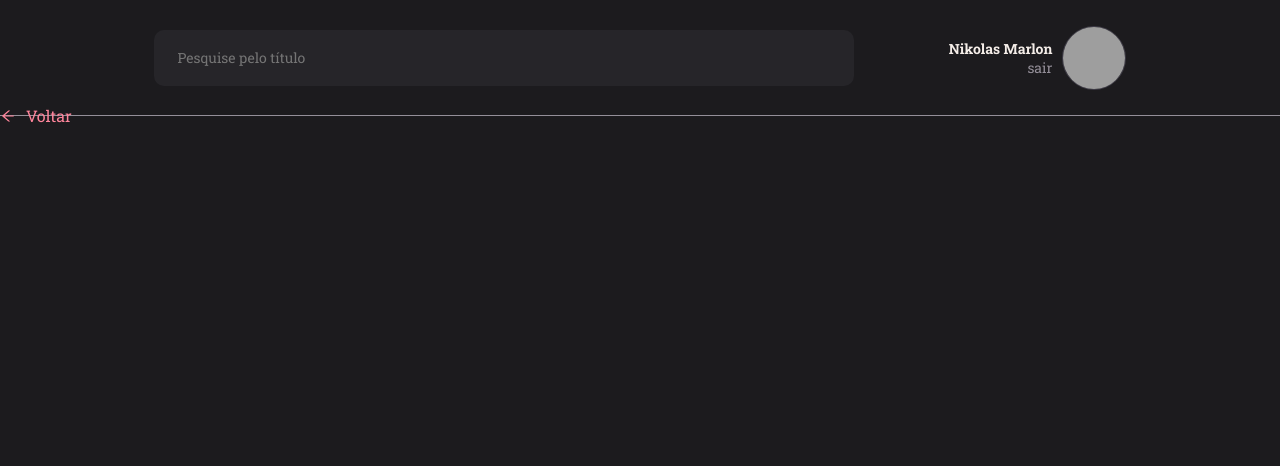
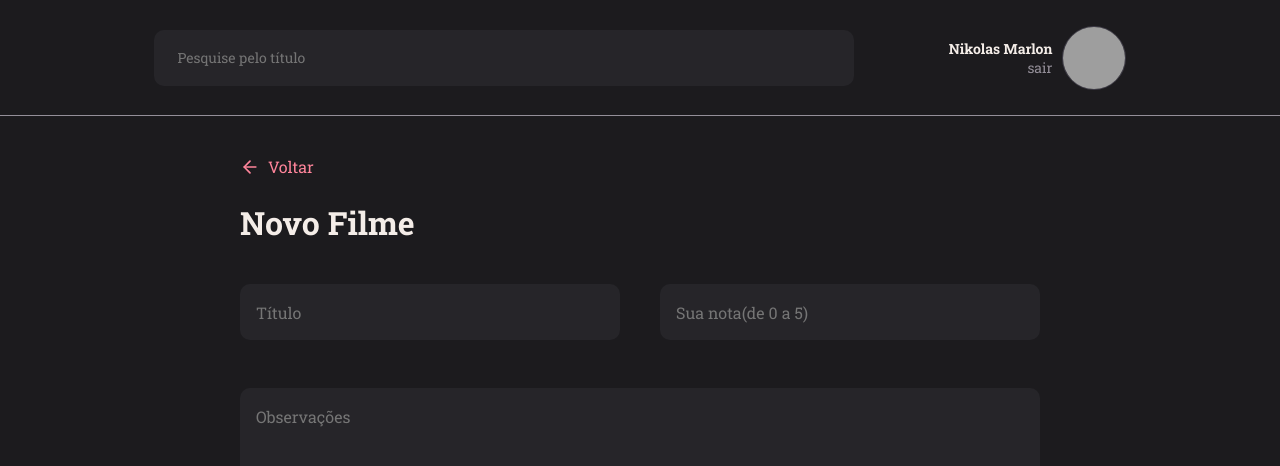
Before and after one commit to nikolasmarlon/Movies-notes, a React (Vite) app: page / in a window 1280 px wide. Shown: the top 466 px of the page. Built offline with nearby package versions, Linux system fonts and the light colour scheme; grey boxes are pictures that could not be loaded.

Commit message:
Componente Textarea

```diff
--- /dev/null
+++ b/src/components/Textarea/index.jsx
@@ -0,0 +1,10 @@
+import { Container } from "./styles";
+
+
+export function Textarea({ value, ...rest}){
+    return(
+        <Container {...rest}>
+            { value }
+        </Container>
+    )
+}
--- /dev/null
+++ b/src/components/Textarea/styles.js
@@ -0,0 +1,23 @@
+import styled from "styled-components";
+
+
+export const Container = styled.textarea`
+    width: 100%;
+    height: 280px;
+
+    background-color: ${( {theme} ) => theme.COLORS.BACKGROUND_700};
+    color: ${( {theme} ) => theme.COLORS.GRAY_600};
+
+    margin-bottom: 8px;
+    border-radius: 10px;
+    border: none;
+    resize: none;
+    margin-bottom: 10px;
+    padding: 16px;
+
+    padding: 18px 16px;
+
+    &:placeholder{
+            color: ${( {theme} ) => theme.COLORS.GRAY_600};
+    }
+`
--- a/src/pages/New/index.jsx
+++ b/src/pages/New/index.jsx
@@ -1,7 +1,9 @@
 import { Header } from "../../components/Header";
 import { ButtonText } from "../../components/ButtonText";
-import { Container } from "./styles";
-import { AiOutlineArrowLeft} from 'react-icons/ai'
+import { Input } from "../../components/Input";
+import { Container, Form } from "./styles";
+import { FiArrowLeft } from "react-icons/fi";
+import { Textarea } from "../../components/Textarea";
 
 
 
@@ -11,7 +13,24 @@ export function New(){
             <Header />
 
             <main>
-                <ButtonText icon={AiOutlineArrowLeft} title="Voltar" />
+
+                <Form>
+                    <header>
+                    <a href="#">
+                        <FiArrowLeft/>
+                        Voltar
+                    </a>
+                        <h1>Novo Filme</h1>
+                    </header>
+
+                    <div>
+                        <Input type="text" placeholder="Título" />
+                        <Input type="text" placeholder="Sua nota(de 0 a 5)" />
+                    </div>
+
+                        <Textarea type="textarea" placeholder="Observações" />
+
+                </Form>
             </main>
 
         </Container>
--- a/src/pages/New/styles.js
+++ b/src/pages/New/styles.js
@@ -6,6 +6,39 @@ export const Container = styled.div`
     height: 100vh;
 
     display: grid;
-    grid-template-rows: 105px auto;
+    grid-template-rows: 116px auto;
     grid-template-areas: "header" "content";
 `
+
+export const Form = styled.form`
+    grid-area: "content";
+    max-width: 800px;
+    margin: 40px auto;
+
+
+    > header {
+        display: flex;
+        flex-direction: column;
+        gap: 24px;
+        margin-bottom: 40px;
+
+        >a{
+            display: flex;
+            align-items: center ;
+            gap: 8px;
+            color: ${( {theme} ) => theme.COLORS.RED_300};
+
+            svg{
+                font-size: 20px;
+            }
+        }
+    }
+
+    >div{
+            display: flex;
+            gap: 40px;
+            margin-bottom: 40px;
+    }
+
+
+`
```
